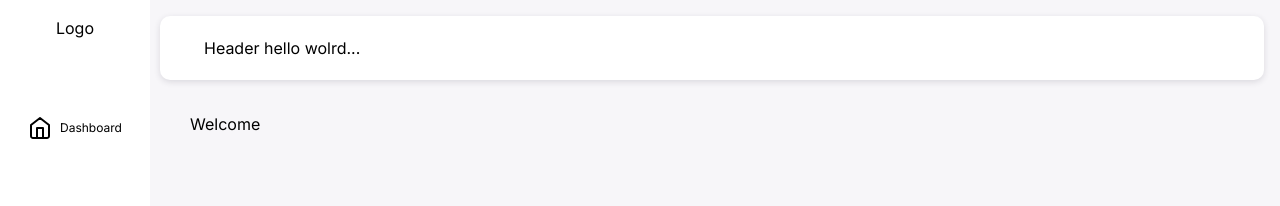
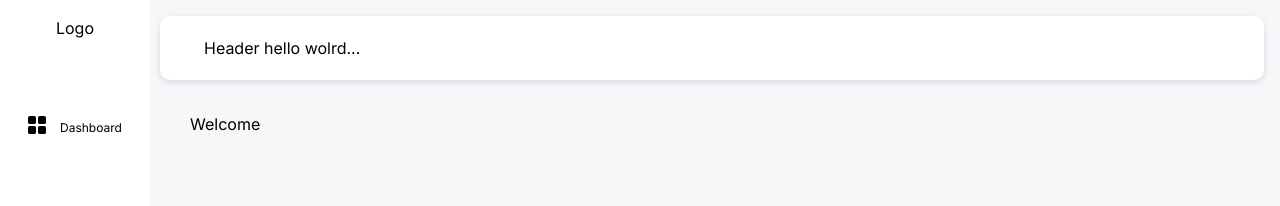
Before and after one commit to alfin-ardian/admin-unik, a React (Vite) app: page / in a window 1280 px wide. Shown: the top 206 px of the page. Built offline with nearby package versions, Linux system fonts and the light colour scheme.

Commit message:
adjust logo dashboard

```diff
--- a/src/components/common/atoms/DashboardIcon.tsx
+++ b/src/components/common/atoms/DashboardIcon.tsx
@@ -6,16 +6,10 @@ export const DashboardIcon: React.FC = () => {
       width="24"
       height="24"
       viewBox="0 0 24 24"
-      fill="none"
+      fill="black"
       xmlns="http://www.w3.org/2000/svg"
     >
-      <path
-        d="M9 22V12H15V22M3 9L12 2L21 9V20C21 20.5304 20.7893 21.0391 20.4142 21.4142C20.0391 21.7893 19.5304 22 19 22H5C4.46957 22 3.96086 21.7893 3.58579 21.4142C3.21071 21.0391 3 20.5304 3 20V9Z"
-        stroke="black"
-        strokeWidth="2"
-        strokeLinecap="round"
-        strokeLinejoin="round"
-      />
+      <path d="M6.143 0H1.857A1.857 1.857 0 0 0 0 1.857v4.286C0 7.169.831 8 1.857 8h4.286A1.857 1.857 0 0 0 8 6.143V1.857A1.857 1.857 0 0 0 6.143 0Zm10 0h-4.286A1.857 1.857 0 0 0 10 1.857v4.286C10 7.169 10.831 8 11.857 8h4.286A1.857 1.857 0 0 0 18 6.143V1.857A1.857 1.857 0 0 0 16.143 0Zm-10 10H1.857A1.857 1.857 0 0 0 0 11.857v4.286C0 17.169.831 18 1.857 18h4.286A1.857 1.857 0 0 0 8 16.143v-4.286A1.857 1.857 0 0 0 6.143 10Zm10 0h-4.286A1.857 1.857 0 0 0 10 11.857v4.286C10 17.169 10.831 18 11.857 18h4.286A1.857 1.857 0 0 0 18 16.143v-4.286A1.857 1.857 0 0 0 16.143 10Z" />
     </svg>
   );
 };
```
